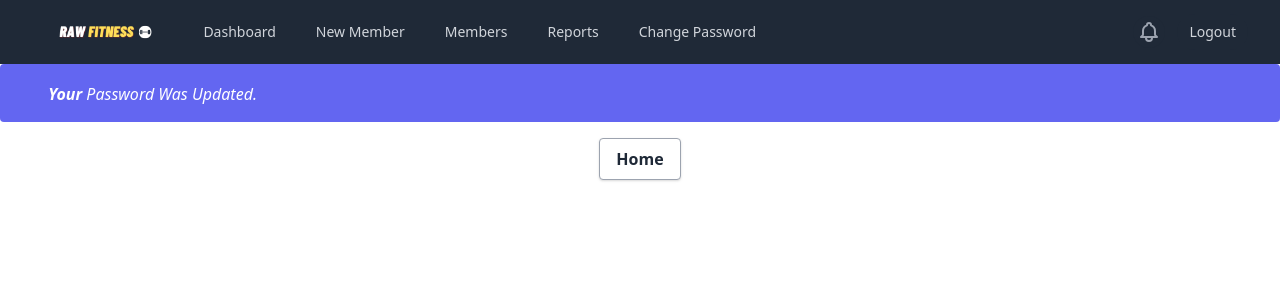
After one commit to AnimeshRy/gymrocket, a Django app: page /password_change_done/ in a window 1280 px wide. The commit adds this page. Shown: the top 300 px of the page. Run offline with Django 3.2, Linux system fonts and the light colour scheme; the visitor is signed in with stand-in values (Sample User, id 1); some libraries are stand-ins or nearby versions.

Commit message:
change password view, frontend touchups

```diff
--- a/gymrocket/urls.py
+++ b/gymrocket/urls.py
@@ -4,11 +4,17 @@ from django.conf.urls.static import static
 from django.conf import settings
 from members.views import LandingPage
 from django.contrib.auth.views import LoginView, LogoutView
+from django.contrib.auth.views import PasswordChangeView, PasswordChangeDoneView
 
 urlpatterns = [
     path('admin/', admin.site.urls),
     path('members/', include("members.urls", namespace="members")),
     path('', LandingPage.as_view(), name="landing-page"),
+
+    path('password_change/', PasswordChangeView.as_view(), name='password-change'),
+    path('password_change_done/', PasswordChangeDoneView.as_view(),
+         name='password_change_done'),
+
     # auth routes
     path('login/', LoginView.as_view(redirect_authenticated_user=True), name='login'),
     path('logout/', LogoutView.as_view(), name='logout')
--- a/members/views.py
+++ b/members/views.py
@@ -28,6 +28,6 @@ class AddMemberView(LoginRequiredMixin, CreateView):
         return reverse("members:member-list")
 
     def form_valid(self, form):
-        form.instance.registration_upto = form.cleaned_data['registration_date'] + delta.relativedelta(
+        form.instance.registration_upto = parser.parse(form.cleaned_data['registration_date']) + delta.relativedelta(
             months=int(form.cleaned_data['subscription_period']))
         return super().form_valid(form)
--- a/templates/navbar.html
+++ b/templates/navbar.html
@@ -39,7 +39,7 @@
             <a href="{% url 'members:add-member' %}" class="text-gray-300 hover:bg-gray-700 hover:text-white px-3 py-2 rounded-md text-sm font-medium" id="add-mem">New Member</a>
             <a href="{% url 'members:member-list' %}" class="text-gray-300 hover:bg-gray-700 hover:text-white px-3 py-2 rounded-md text-sm font-medium" id="view-mem">Members</a>
             <a href="#" class="text-gray-300 hover:bg-gray-700 hover:text-white px-3 py-2 rounded-md text-sm font-medium">Reports</a>
-            <a href="#" class="text-gray-300 hover:bg-gray-700 hover:text-white px-3 py-2 rounded-md text-sm font-medium">Change Password</a>
+            <a href="{% url 'password-change' %}" class="text-gray-300 hover:bg-gray-700 hover:text-white px-3 py-2 rounded-md text-sm font-medium" id="change-pass">Change Password</a>
           </div>
         </div>
       </div>
--- /dev/null
+++ b/templates/registration/password_change_done.html
@@ -0,0 +1,20 @@
+{% extends "base.html" %}
+
+{% block content %}
+<div class="text-white px-6 py-4 border-0 rounded relative mb-4 bg-indigo-500">
+    <span class="text-xl inline-block mr-5 align-middle">
+      <i class="fas fa-bell" />
+    </span>
+    <span class="inline-block align-middle mr-8">
+      <b class="capitalize">Your</b> Password Was Updated.
+    </span>
+  </div>
+  <div class="flex justify-center">
+      <a href="{% url 'landing-page' %}">
+        <button class="bg-white hover:bg-gray-100 text-gray-800 font-semibold py-2 px-4 border border-gray-400 rounded shadow">
+            Home
+          </button>
+      </a>
+
+  </div>
+{% endblock content %}
```
Also changed, not shown: members/templates/members/add_member.html (+6 -2 lines), templates/registration/password_change_form.html (renamed from templates/registration/login.html, +9 -2 lines).
